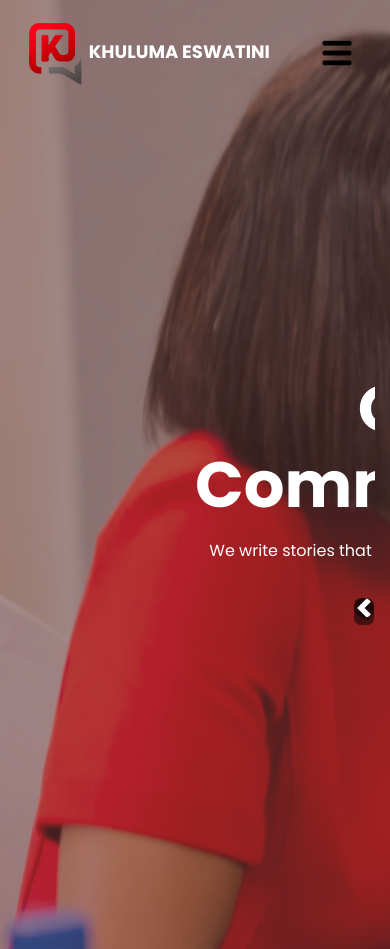
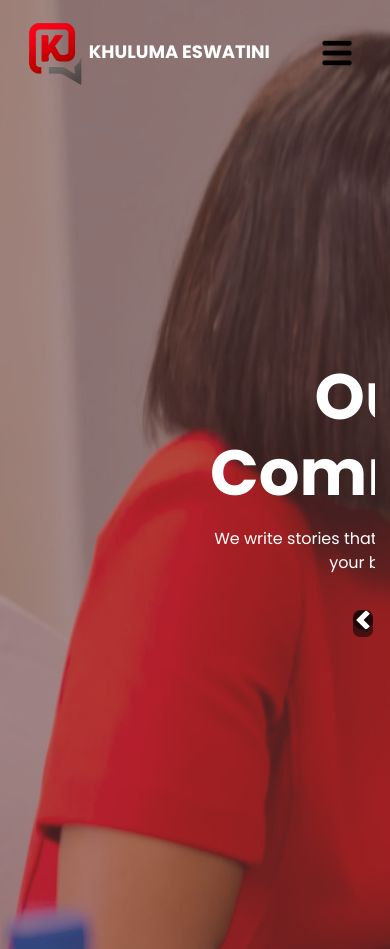
Before and after one commit to Sibogoje/khuluma, a PHP site: page / in a window 390 px wide. Shown: the top 949 px of the page. Run offline with PHP 8.4, Linux system fonts and the light colour scheme; some libraries are stand-ins or nearby versions.

Commit message:
fix: improve layout and responsiveness of hero and slider sections

```diff
--- a/index.php
+++ b/index.php
@@ -33,6 +33,12 @@
             background: linear-gradient(135deg, rgb(26, 30, 32), rgb(132, 30, 2));
             color: #fff;
             text-align: center;
+            overflow-x: hidden; /* Prevent horizontal scrolling */
+        }
+
+        .hero_area {
+            width: 100%;
+            overflow: hidden; /* Prevent content overflow */
         }
 
         .hero {
@@ -79,16 +85,29 @@
             text-align: center;
         }
 
+        /* Slider Section Fixes */
         .slider_section {
             display: flex;
             justify-content: center;
             align-items: center;
             height: 100vh;
+            width: 100%;
+            padding: 0 15px; /* Add some padding */
+        }
+
+        .slider_section .container-fluid {
+            width: 100%;
+            max-width: 1200px; /* Limit maximum width */
+            padding: 0;
+        }
+
+        .slider_section .carousel {
+            width: 100%;
+            margin: 0 auto;
         }
 
         .slider_section .carousel-inner {
             width: 100%;
-            max-width: 800px;
             display: flex;
             flex-direction: column;
             align-items: center;
@@ -99,7 +118,8 @@
             justify-content: center;
             align-items: center;
             text-align: center;
-            padding-bottom: 60px; /* Space for controls */
+            padding: 0 15px 60px; /* Space for controls */
+            width: 100%;
         }
 
         .slider_section .carousel-item.active {
@@ -110,6 +130,8 @@
         .slider_section .detail-box {
             text-align: center;
             margin: 0 auto;
+            width: 100%;
+            max-width: 800px; /* Limit content width */
         }
 
         .slider_section .carousel-controls {
```
